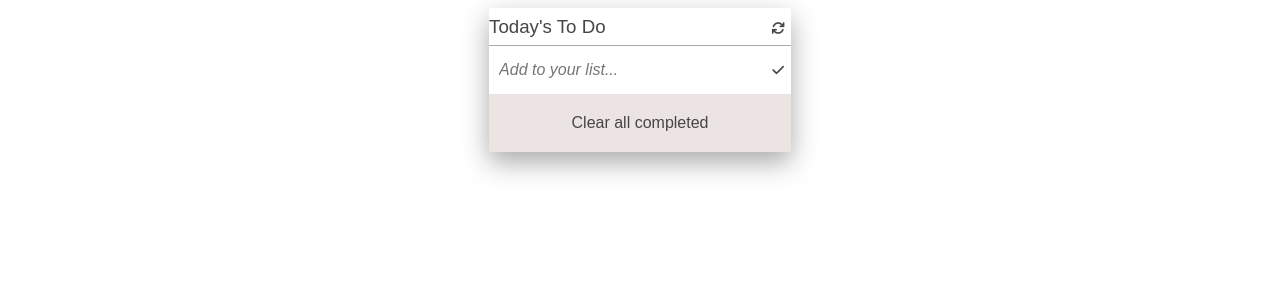
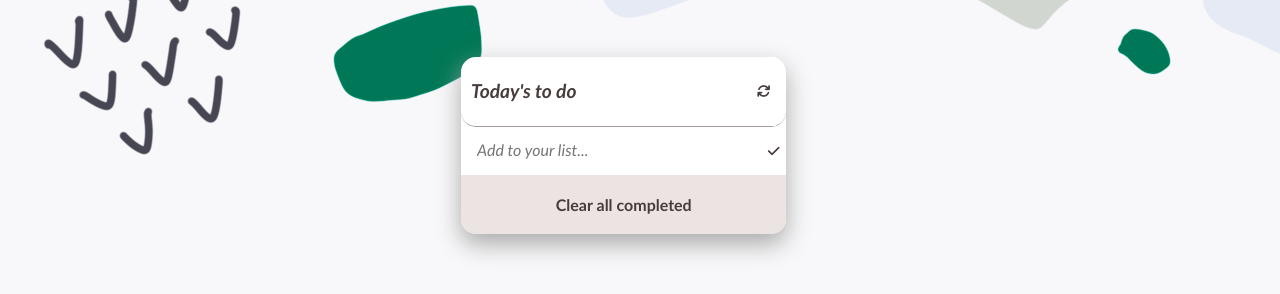
Before and after one commit to Feliverse/To-Do-List, a website built with webpack: page src/index.html in a window 1280 px wide. Built offline with nearby package versions, Linux system fonts and the light colour scheme.

Commit message:
new style

```diff
--- a/src/index.html
+++ b/src/index.html
@@ -14,7 +14,7 @@
   <main>
     <div class="contenedor">
       <div class="header">
-        <h3>Today's To Do</h3>
+        <h3>Today's to do</h3>
         <button class="referesh"><i class="fa-solid fa-arrows-rotate"></i></button>
       </div>
       <form action="">
--- a/src/style.css
+++ b/src/style.css
@@ -1,22 +1,39 @@
 * {
-  font-family: Arial, Helvetica, sans-serif;
-  color: #464646;
+  font-family:'Trebuchet MS', 'Lucida Sans Unicode', 'Lucida Grande', 'Lucida Sans', Arial, sans-serif;
+  color: #473c3c;
 }
 
 body {
   display: grid;
   justify-content: center;
   align-items: flex-start;
+  background-image: url(./background.jpg);
+}
+
+main {
+  display: flex;
+  flex-direction: column;
+  align-items: center;
+  justify-content: center;
+  width: 90%;
+  margin-top: 15%;
+  gap: 1rem;
+  background-color: #fff;
 }
 
 .contenedor {
   box-shadow: 0 10px 25px #a9a9a9;
+  background-color: #fff;
+  border-radius: 15px;
 }
 
 h3 {
-  font-style: normal;
-  font-weight: 100;
-  margin: 0;
+  font-family:'Gill Sans', 'Gill Sans MT', Calibri, 'Trebuchet MS', sans-serif;
+  font-style:italic;
+  font-weight: 600;
+  margin: 5% 0;
+  width: 120px;
+  font-size: 1.2rem;
 }
 
 li {
@@ -41,15 +58,17 @@
 .header {
   display: flex;
   justify-content: space-between;
-  align-items: baseline;
   gap: 10rem;
   line-height: 2;
-  border-bottom: 1px solid #a9a9a9;
+  border-bottom: 1px solid #aa9b9b;
+  padding: 0 10px;
+  border-radius: 15px;
 }
 
 button.clear {
   text-align: center;
   font-size: medium;
+  font-weight: bolder;
 }
 
 form {
@@ -60,7 +79,7 @@
 }
 
 input {
-  padding-inline: 10px;
+  padding-inline: 1rem;
   border: none;
 }
 
@@ -83,14 +102,14 @@
 .list {
   display: flex;
   justify-content: space-between;
-  border-block: 1px solid #a9a9a9;
+  border-block: 1px solid #aaa1a1;;
 }
 
 .content {
   display: flex;
   align-items: center;
   justify-content: flex-start;
-  gap: 15px;
+  gap: 1rem;
   margin-left: 3%;
 }
 
@@ -101,6 +120,22 @@
   background-color: #ece3e3;
   padding: 20px;
   width: 100%;
+}
+
+button.clear {
+  font-size: medium;
+  font-weight: bolder;
+  border-bottom-left-radius: 15px;
+  border-bottom-right-radius: 15px;
+}
+
+button.clear:hover {
+  background-color: #532a2a;
+  color:#fff;
+}
+
+.header: {
+  background-color: #b11f1f;
 }
 
 .description {
@@ -121,4 +156,5 @@
 
 .completed {
   text-decoration: line-through;
+  color:rgb(189, 230, 231)
 }
```
Also changed, not shown: src/background.jpg (added), src/background.png (added).
